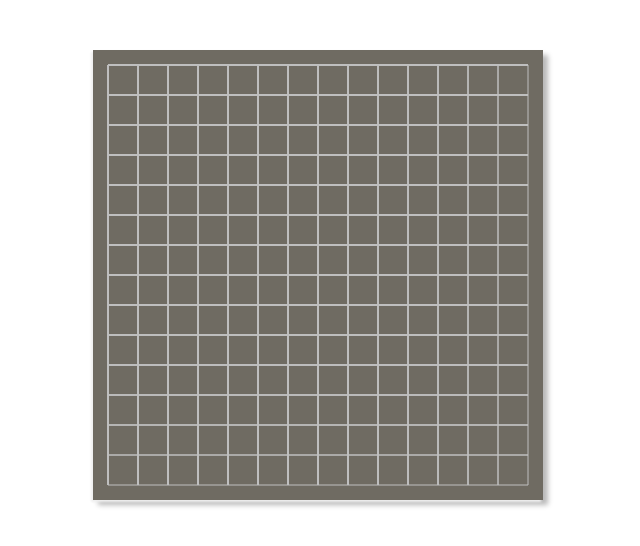
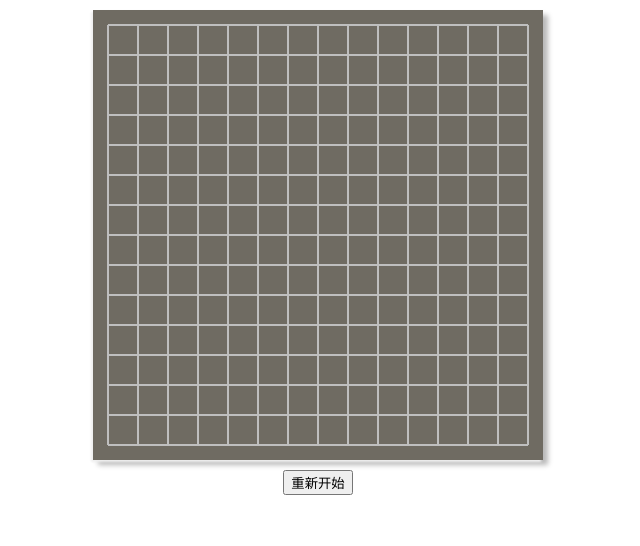
Before and after one commit to xyyxlq/AI-gobang, a plain HTML site: page index.html in a window 1280 px wide. Shown: the whole page, without its empty margins (322-962 px from the left). Drawn offline with Linux system fonts and the light colour scheme.

Commit message:
优化
1、添加重开按钮以及重开方法。
2、优化先弹出获胜窗口再落子的BUG。

```diff
--- a/css/style.css
+++ b/css/style.css
@@ -1,5 +1,10 @@
 canvas {
     display: block;
-    margin: 50px auto;
+    margin: 10px auto;
     box-shadow: -2px 2px 2px #EFEFEF, 5px 5px 5px #B9B9B9
 }
+
+button {
+    display: block;
+    margin: 0 auto;
+}
--- a/index.html
+++ b/index.html
@@ -1,12 +1,16 @@
 <!DOCTYPE html>
 <html lang="en">
+
 <head>
     <meta charset="UTF-8">
     <title>AI五子棋大战</title>
     <link rel="stylesheet" href="css/style.css">
 </head>
+
 <body>
     <canvas id="chess" width="450px" height="450px"></canvas>
+    <button onclick="reset()">重新开始</button>
     <script src="js/script.js"></script>
 </body>
+
 </html>
--- a/js/script.js
+++ b/js/script.js
@@ -1,8 +1,19 @@
+/**
+ * 待优化：
+ *  【√】重开按钮
+ *  【√】BUG：先弹出你赢了，再落子。
+ *  可选执黑 or 执白
+ *  可选玩家先 or 电脑先
+ *  优化电脑AI算法：进攻防守占比等，使电脑更聪明。
+ */
+
 var chess = document.getElementById('chess'),
     ctx = chess.getContext('2d');
 var me = true; // 初始化落子，默认黑先
 var over = false; // 该局是否结束
-
+// 赢法统计的数组
+var myWin = [],
+    computerWin = [];
 
 // 赢法数组【统计所有赢法】
 var wins = [];
@@ -49,31 +60,12 @@ for (var i = 0; i < 11; i++) {
         count++;
     }
 }
-
 console.log(count); // 总共572中赢法
 
-// 赢法统计数组初始化
-var myWin = [],
-    computerWin = [];
-for (var i = 0; i < count; i++) {
-    myWin[i] = 0;
-    computerWin[i] = 0;
-}
-
-
-// 初始化空棋盘，0为没落子，1为白子，2为黑子
-var chessBoard = [];
-for (var i = 0; i < 15; i++) {
-    chessBoard[i] = [];
-    for (var j = 0; j < 15; j++) {
-        chessBoard[i][j] = 0;
-    }
-}
-
-// 设置画线颜色
-ctx.strokeStyle = '#BFBFBF';
-// 画棋盘网格线
+// 画棋盘网格线方法
 var drawChessBoard = function () {
+    // 设置棋盘网格线颜色
+    ctx.strokeStyle = '#BFBFBF';
     for (var i = 0; i < 15; i++) {
         // 定义棋盘表格-竖线
         ctx.moveTo(15 + i * 30, 15);
@@ -94,6 +86,33 @@ bg.onload = function () {
     // 先设置背景图片，再画棋盘线，否则棋盘线会被背景图片挡住
     drawChessBoard();
 }
+
+// 初始化空棋盘，0为没落子，1为白子，2为黑子
+var chessBoard = [];
+// 重来方法
+var reset = function () {
+    // 重置判断条件
+    over = false;
+    me = true;
+    // 清空画布
+    chess.height = chess.height;
+    // 画底图以及网格线
+    ctx.drawImage(bg, 0, 0, 450, 450);
+    drawChessBoard();
+    // 棋盘数组初始化
+    for (var i = 0; i < 15; i++) {
+        chessBoard[i] = [];
+        for (var j = 0; j < 15; j++) {
+            chessBoard[i][j] = 0;
+        }
+    }
+    // 赢法初始化
+    for (var i = 0; i < count; i++) {
+        myWin[i] = 0;
+        computerWin[i] = 0;
+    }
+}
+reset();
 
 /**
  * 绘制棋子方法
@@ -145,8 +164,12 @@ chess.onclick = function (e) {
                 computerWin[k] = 6;
                 // 当符合该种赢法的子达到5， 则判定你赢了
                 if (myWin[k] == 5) {
-                    window.alert("你赢了");
                     over = true;
+                    // 此处是为了保证先落子再弹出获胜窗口。
+                    // todo？默认先弹出窗口是什么原理没不懂
+                    setTimeout(function () {
+                        alert("你赢了！")
+                    }, 300);
                 }
             }
         }
@@ -242,8 +265,10 @@ var computerAI = function () {
             computerWin[k]++;
             myWin[k] = 6;
             if (computerWin[k] == 5) {
-                window.alert("电脑赢了");
                 over = true;
+                setTimeout(function () {
+                    alert("你输了！")
+                }, 300);
             }
         }
     }
@@ -252,13 +277,3 @@ var computerAI = function () {
         me = !me;
     }
 }
-
-
-// todo:BUG：先弹出你赢了，再落子。
-/**
- * 待优化：
- *  重开按钮
- *  可选执黑 or 执白
- *  可选玩家先 or 电脑先
- *  优化电脑AI算法：进攻防守占比等。让电脑更聪明。
- */
```
